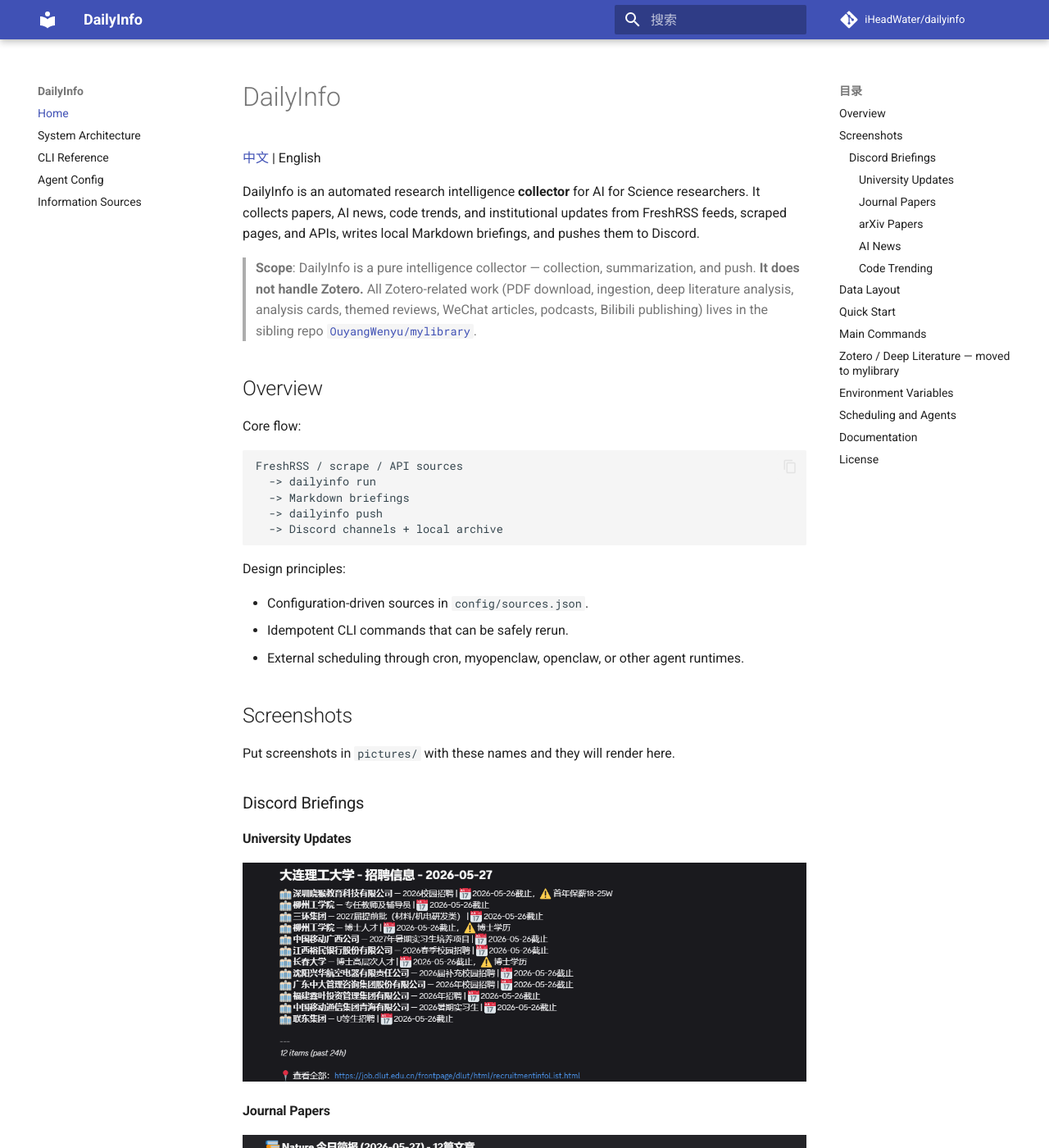
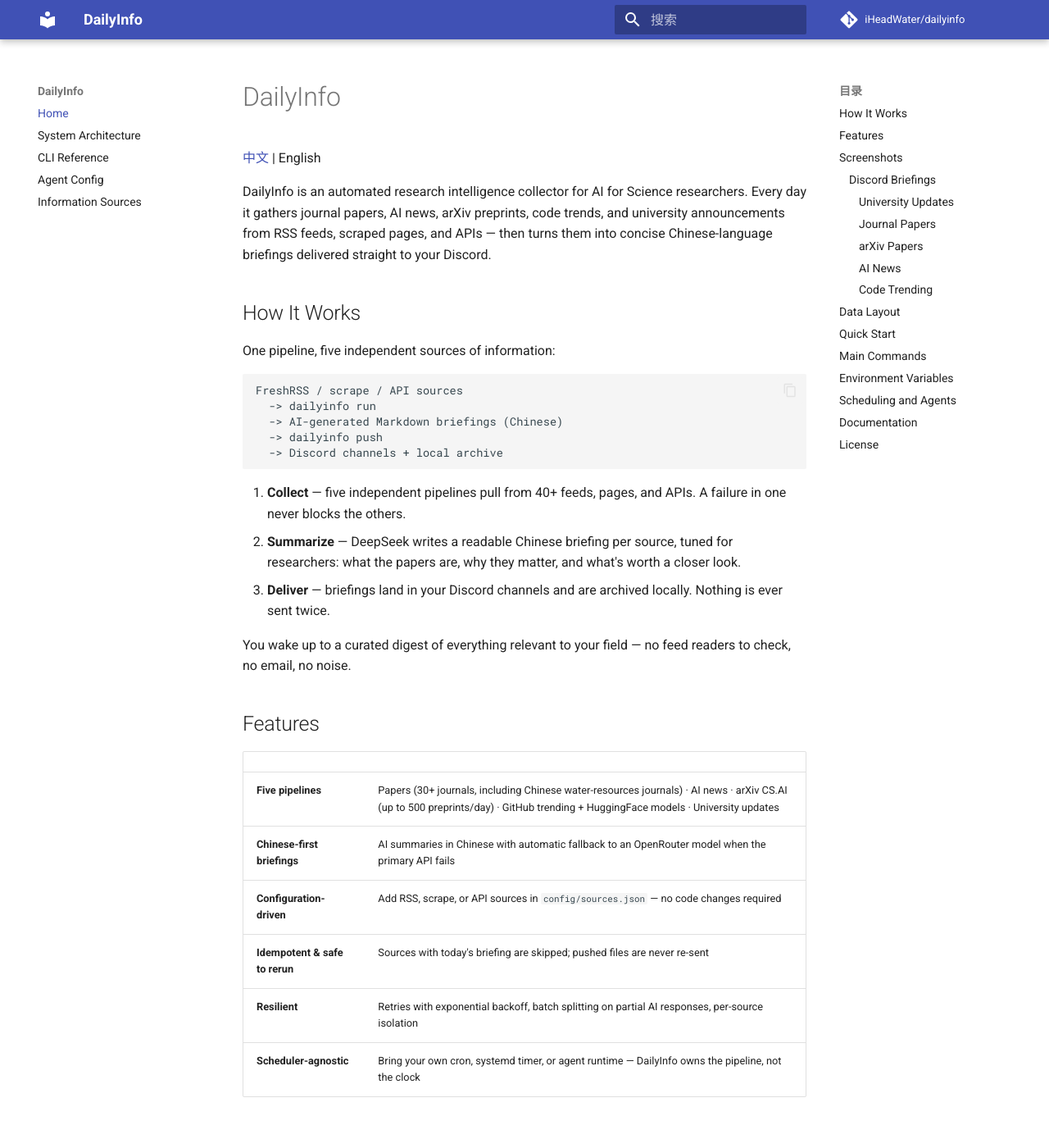
Before and after one commit to CylenLC/dailyinfo, an MkDocs documentation site: the page built from docs/index.md, in a window 1280 px wide and 1400 px high. Shown: the whole window at 82% size. Built offline with MkDocs 1.6.1 and Material for MkDocs 9.7.7, drawn with Linux system fonts in a browser that asks for light colours; comment, search, counter and statistics services are not loaded; some of the changed text lies outside the part shown.

Commit message:
docs: rewrite README as standalone project, bump to v0.2.0
- Present DailyInfo as a self-contained research intelligence collector;
  drop mylibrary/Zotero scope notes from README (EN + ZH)
- Add Features section (five pipelines, Chinese-first briefings,
  config-driven sources, idempotency, resilience)
- Fix data layout (add arxiv/), env table (add DISCORD_CHANNEL_ARXIV),
  command table (add push -c weekly)
- Regenerate docs/index.md via build_docs.py
- Bump version to 0.2.0 in pyproject.toml + uv.lock
- test_cli: read expected version from pyproject.toml instead of hardcoding

````diff
--- a/docs/index.md
+++ b/docs/index.md
@@ -2,27 +2,36 @@
 
 [中文](https://github.com/iHeadWater/dailyinfo/blob/main/README.zh-CN.md) | English
 
-DailyInfo is an automated research intelligence **collector** for AI for Science researchers. It collects papers, AI news, code trends, and institutional updates from FreshRSS feeds, scraped pages, and APIs, writes local Markdown briefings, and pushes them to Discord.
+DailyInfo is an automated research intelligence collector for AI for Science researchers. Every day it gathers journal papers, AI news, arXiv preprints, code trends, and university announcements from RSS feeds, scraped pages, and APIs — then turns them into concise Chinese-language briefings delivered straight to your Discord.
 
-> **Scope**: DailyInfo is a pure intelligence collector — collection, summarization, and push. **It does not handle Zotero.** All Zotero-related work (PDF download, ingestion, deep literature analysis, analysis cards, themed reviews, WeChat articles, podcasts, Bilibili publishing) lives in the sibling repo [`OuyangWenyu/mylibrary`](https://github.com/OuyangWenyu/mylibrary).
+## How It Works
 
-## Overview
-
-Core flow:
+One pipeline, five independent sources of information:
 
 ```text
 FreshRSS / scrape / API sources
   -> dailyinfo run
-  -> Markdown briefings
+  -> AI-generated Markdown briefings (Chinese)
   -> dailyinfo push
   -> Discord channels + local archive
 ```
 
-Design principles:
+1. **Collect** — five independent pipelines pull from 40+ feeds, pages, and APIs. A failure in one never blocks the others.
+2. **Summarize** — DeepSeek writes a readable Chinese briefing per source, tuned for researchers: what the papers are, why they matter, and what's worth a closer look.
+3. **Deliver** — briefings land in your Discord channels and are archived locally. Nothing is ever sent twice.
 
-- Configuration-driven sources in `config/sources.json`.
-- Idempotent CLI commands that can be safely rerun.
-- External scheduling through cron, myopenclaw, openclaw, or other agent runtimes.
+You wake up to a curated digest of everything relevant to your field — no feed readers to check, no email, no noise.
+
+## Features
+
+| | |
+|---|---|
+| **Five pipelines** | Papers (30+ journals, including Chinese water-resources journals) · AI news · arXiv CS.AI (up to 500 preprints/day) · GitHub trending + HuggingFace models · University updates |
+| **Chinese-first briefings** | AI summaries in Chinese with automatic fallback to an OpenRouter model when the primary API fails |
+| **Configuration-driven** | Add RSS, scrape, or API sources in `config/sources.json` — no code changes required |
+| **Idempotent & safe to rerun** | Sources with today's briefing are skipped; pushed files are never re-sent |
+| **Resilient** | Retries with exponential backoff, batch splitting on partial AI responses, per-source isolation |
+| **Scheduler-agnostic** | Bring your own cron, systemd timer, or agent runtime — DailyInfo owns the pipeline, not the clock |
 
 ## Screenshots
 
@@ -60,11 +69,13 @@
 ├── briefings/           # Markdown files waiting to be pushed
 │   ├── papers/
 │   ├── ai_news/
+│   ├── arxiv/
 │   ├── code/
 │   └── resource/
 └── pushed/              # Successfully pushed archive
     ├── papers/
     ├── ai_news/
+    ├── arxiv/
     ├── code/
     └── resource/
 ```
@@ -104,18 +115,12 @@
 | `dailyinfo run -f all` | Force regeneration for all sources |
 | `dailyinfo push` | Push pending briefings to Discord and archive them |
 | `dailyinfo push -d 2026-04-22` | Push briefings for a specific date |
+| `dailyinfo push -c weekly` | Push the weekly recap only |
 | `dailyinfo weekly` | Generate a weekly AI news recap from recent briefings |
 | `dailyinfo status` | Show today's briefing/archive counts |
 | `dailyinfo logs` | Tail the execution log |
 | `dailyinfo cache-clear` | Clear a source's FreshRSS cache (default `arxiv_cs_ai`) |
 | `dailyinfo clean-cache` | Delete FreshRSS cache files older than N hours (default 24h) |
-
-## Zotero / Deep Literature — moved to mylibrary
-
-DailyInfo is now a pure collector. **All Zotero-related work lives in the sibling repository:**
-
-- **Repository**: [`OuyangWenyu/mylibrary`](https://github.com/OuyangWenyu/mylibrary) (local: `D:\code\mylibrary`)
-- **Handles**: PDF download & Zotero ingestion (`download-pdf`, `zotero_sync`), weekly reviews, analysis cards, themed clustering, WeChat articles, NotebookLM podcasts, Bilibili publishing.
 
 ## Environment Variables
 
@@ -123,7 +128,7 @@
 |----------|---------|
 | `DEEPSEEK_API_KEY` | DeepSeek API key (primary model for `dailyinfo run`) |
 | `DISCORD_BOT_TOKEN` | Discord bot token for `dailyinfo push` |
-| `DISCORD_CHANNEL_PAPERS` / `_AI_NEWS` / `_CODE` / `_RESOURCE` | Optional category channel IDs |
+| `DISCORD_CHANNEL_PAPERS` / `_AI_NEWS` / `_ARXIV` / `_CODE` / `_RESOURCE` | Optional category channel IDs |
 | `FRESHRSS_USER` | FreshRSS username |
 | `FRESHRSS_PASSWORD` | FreshRSS initial password |
 | `DAILYINFO_DATA_ROOT` | Override default data root |
@@ -141,7 +146,6 @@
 | Markdown generation via `dailyinfo run` | DailyInfo |
 | Discord push/archive via `dailyinfo push` | DailyInfo |
 | Timed execution | cron, myopenclaw, openclaw, or agent runtime |
-| Zotero / deep literature | mylibrary |
 
 ## Documentation
 
--- a/pyproject.toml
+++ b/pyproject.toml
@@ -4,7 +4,7 @@
 
 [project]
 name = "dailyinfo"
-version = "0.1.0"
+version = "0.2.0"
 description = "Daily briefing pipeline: scrape → AI summary → Discord push"
 requires-python = ">=3.11"
 readme = "README.md"
````
Also changed, not shown: README.md (+23 -19 lines), README.zh-CN.md (+32 -28 lines), 2 other files.
